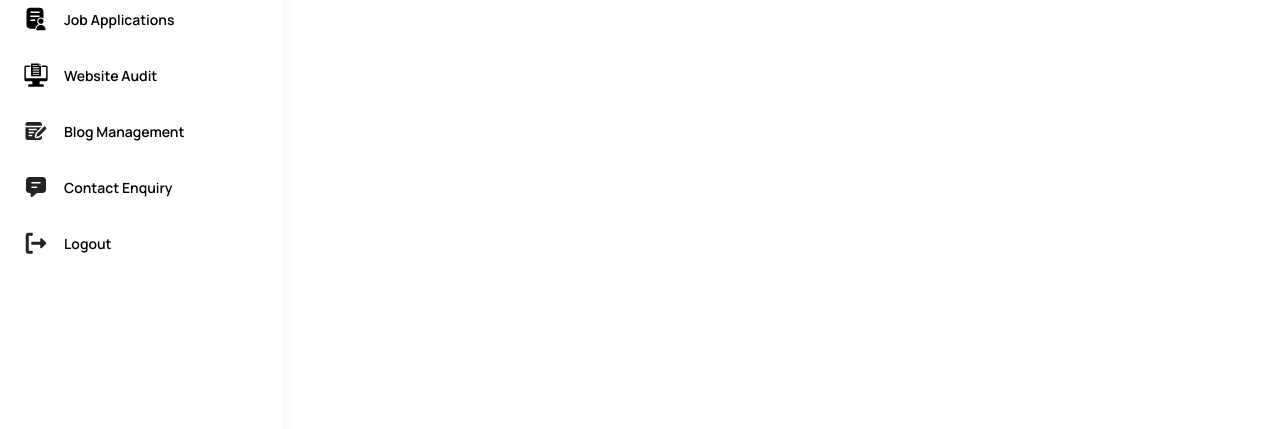
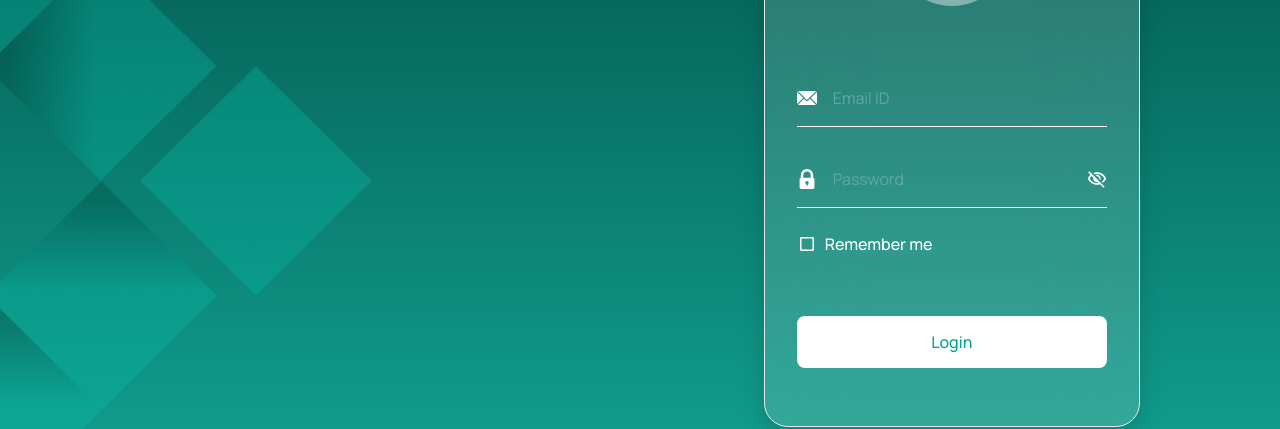
Before and after one commit to Solwyz/solwyz-web-new, a React (Vite) app: page /admin in a window 1280 px wide. Shown: the part 276-705 px from the top of the page. Built offline with nearby package versions, Linux system fonts and the light colour scheme; no server answers.

Commit message:
adminLogin commit

```diff
--- a/src/Admin/AdminLayout.jsx
+++ b/src/Admin/AdminLayout.jsx
@@ -6,7 +6,7 @@ import AdminLogin from './AdminLogin/AdminLogin'
 
 function AdminLayout() {
 
-    const [token, setToken] = useState(localStorage.getItem('token') || 'cc')
+    const [token, setToken] = useState(localStorage.getItem('token'))
 
     return (
         <div>
--- a/src/Admin/AdminLogin/AdminLogin.jsx
+++ b/src/Admin/AdminLogin/AdminLogin.jsx
@@ -8,10 +8,32 @@ import email from "../../assets/login/email.svg";
 import eye from "../../assets/login/eye.svg";
 import eyeOff from "../../assets/login/eyeOff.svg";
 import lock from "../../assets/login/lock.svg";
+import Api from "../../Services/Api";
 
-function AdminLogin() {
+function AdminLogin({ setToken }) {
   const [showPassword, setShowPassword] = useState(false);
   const [remember, setRemember] = useState(false);
+  const [emailId, setEmailId] = useState(""); // state for email
+  const [password, setPassword] = useState(""); // state for password
+
+  const handleLogin = () => {
+    console.log("Email ID:", emailId);
+    console.log("Password:", password);
+    Api.post('api/auth/login', {
+      "username": emailId,
+      "password": password
+    })
+      .then(response => {
+        if (response && response.status === 200) {
+          console.log("Login response:", response.data);
+          setToken(response.data.jwt);
+          localStorage.setItem("token", response.data.jwt);
+        } else {
+          console.error("Login failed:", response);
+        }
+
+      })
+  };
 
   return (
     <div className="flex bg-gradient-to-b from-[#004841] to-[#12A695] h-screen w-screen overflow-hidden">
@@ -21,7 +43,7 @@ function AdminLogin() {
       </div>
 
       {/* Right Content */}
-      <div className="flex  relative">
+      <div className="flex relative">
         {/* Logo */}
         <img
           src={logo}
@@ -30,26 +52,30 @@ function AdminLogin() {
         />
 
         {/* Login Card */}
-        <div className="w-[376px] ml-[392px] h-[580px]  mt-[123px] rounded-[24px] bg-white/15 text-white backdrop-blur-[40px] border py-10 px-8 shadow-[0_10px_24px_0px_rgba(0,0,0,0.15)]">
-          <img src={userIco} className="mx-auto " alt="User Icon" />
+        <div className="w-[376px] ml-[392px] h-[580px] mt-[123px] rounded-[24px] bg-white/15 text-white backdrop-blur-[40px] border py-10 px-8 shadow-[0_10px_24px_0px_rgba(0,0,0,0.15)]">
+          <img src={userIco} className="mx-auto" alt="User Icon" />
 
           {/* Email Input */}
-          <div className="flex items-center border-b border-white mt-[64px] ">
+          <div className="flex items-center border-b border-white mt-[64px]">
             <img src={email} className="mr-4" alt="Email Icon" />
             <input
               type="email"
               placeholder="Email ID"
-              className="bg-transparent  text-base font-normal outline-none text-white placeholder-[#60A9A2] w-full py-4"
+              className="bg-transparent text-base font-normal outline-none text-white placeholder-[#60A9A2] w-full py-4"
+              value={emailId}
+              onChange={(e) => setEmailId(e.target.value)}
             />
           </div>
 
           {/* Password Input */}
-          <div className="flex items-center border-b border-white mt-6 ">
+          <div className="flex items-center border-b border-white mt-6">
             <img src={lock} className="mr-4" alt="Lock Icon" />
             <input
               type={showPassword ? "text" : "password"}
               placeholder="Password"
-              className="bg-transparent  text-base font-normal outline-none text-white placeholder-[#60A9A2] w-full py-4"
+              className="bg-transparent text-base font-normal outline-none text-white placeholder-[#60A9A2] w-full py-4"
+              value={password}
+              onChange={(e) => setPassword(e.target.value)}
             />
             <img
               src={showPassword ? eye : eyeOff}
@@ -75,7 +101,10 @@ function AdminLogin() {
           </div>
 
           {/* Login Button */}
-          <button className="w-full mt-[60px] hover:text-[#005E53] hover:shadow-[0px_4px_8px_0px_#00000040] transition-shadow duration-300 bg-white text-[#04A391] rounded-lg py-3.5 font-medium text-base ">
+          <button
+            className="w-full mt-[60px] hover:text-[#005E53] hover:shadow-[0px_4px_8px_0px_#00000040] transition-shadow duration-300 bg-white text-[#04A391] rounded-lg py-3.5 font-medium text-base"
+            onClick={handleLogin}
+          >
             Login
           </button>
         </div>
```
